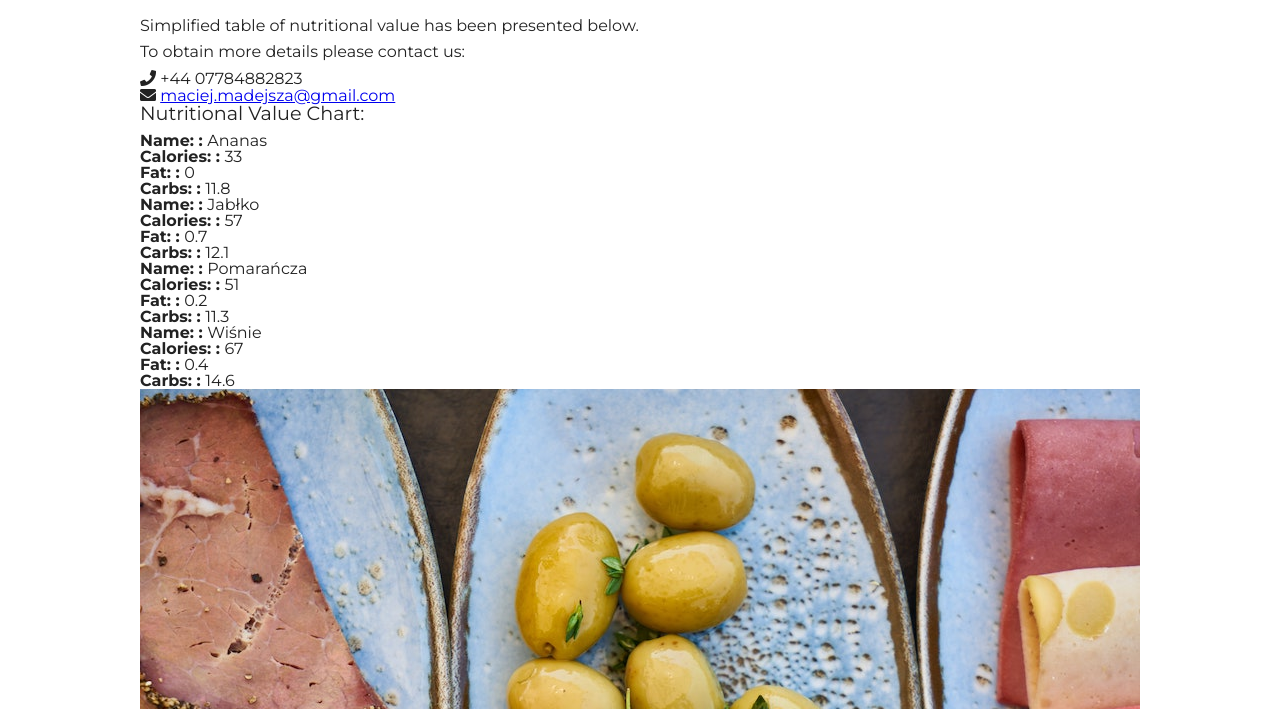
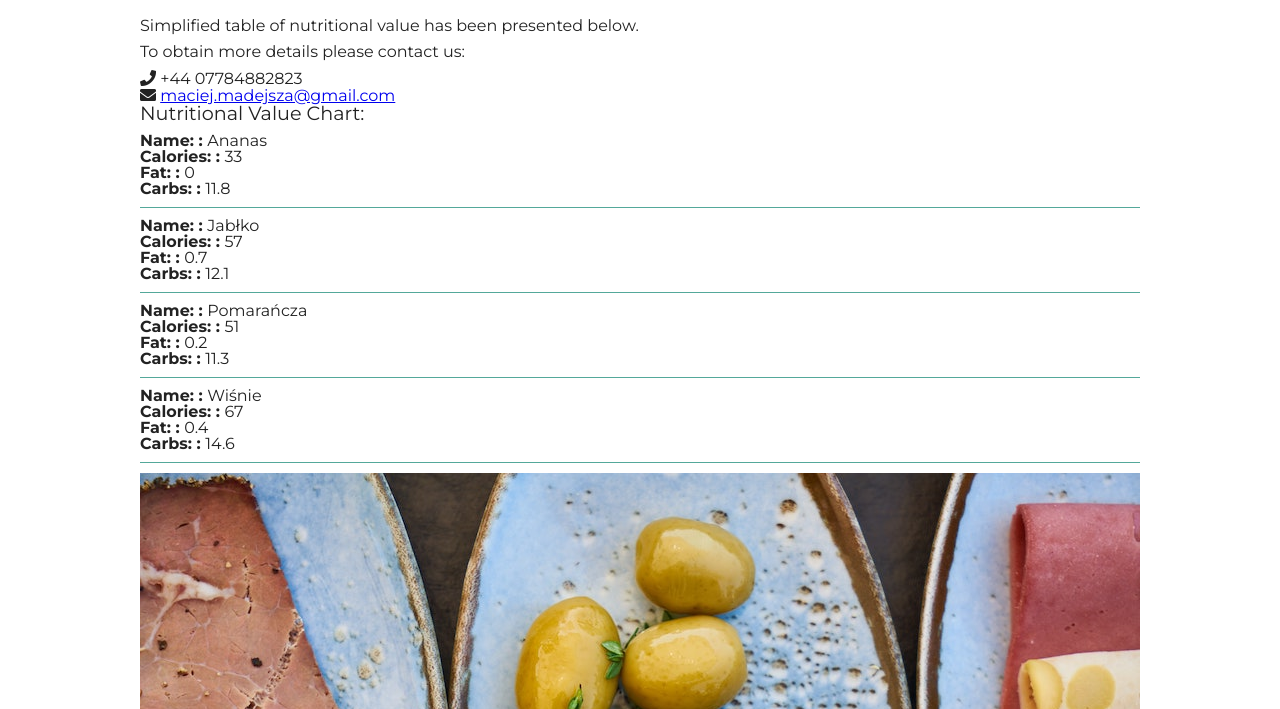
Before and after one commit to MMadejsza/JS_Basic_RWD, a plain HTML site: page index.html in a window 1280 px wide. Shown: the part 82-791 px from the top of the page. Drawn offline with Linux system fonts and the light colour scheme.

Commit message:
List styled

```diff
--- /dev/null
+++ b/scss/_list.scss
@@ -0,0 +1,7 @@
+ul {
+	li {
+		margin-bottom: calc($main-spacing / 2);
+		padding-bottom: calc($main-spacing / 2);
+		border-bottom: 1px solid $color-primary;
+	}
+}
--- a/scss/style.scss
+++ b/scss/style.scss
@@ -4,3 +4,4 @@
 @import '_base';
 @import '_header';
 @import '_table';
+@import '_list';
```
Also changed, not shown: css/style.css, 1 other file.
